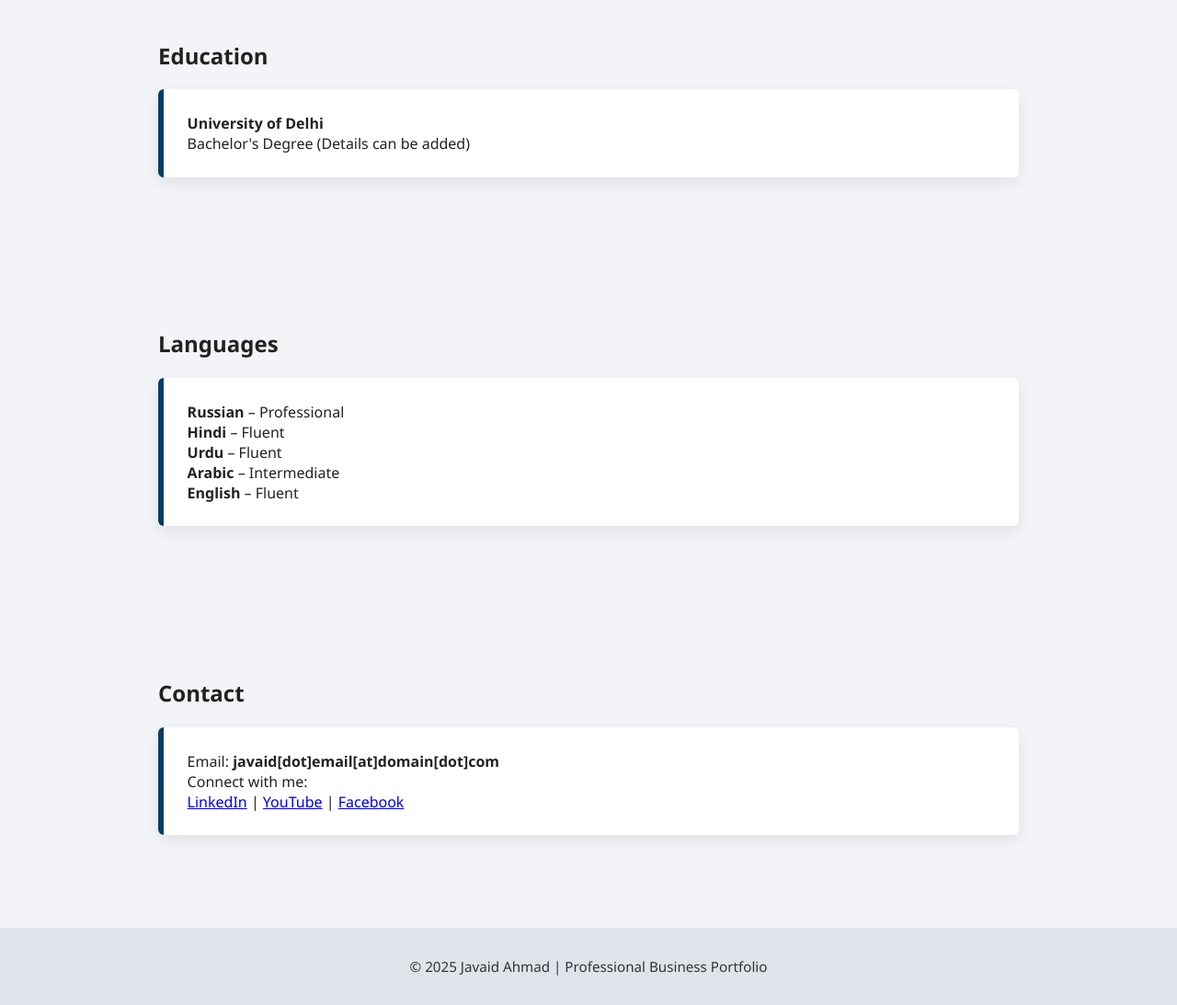
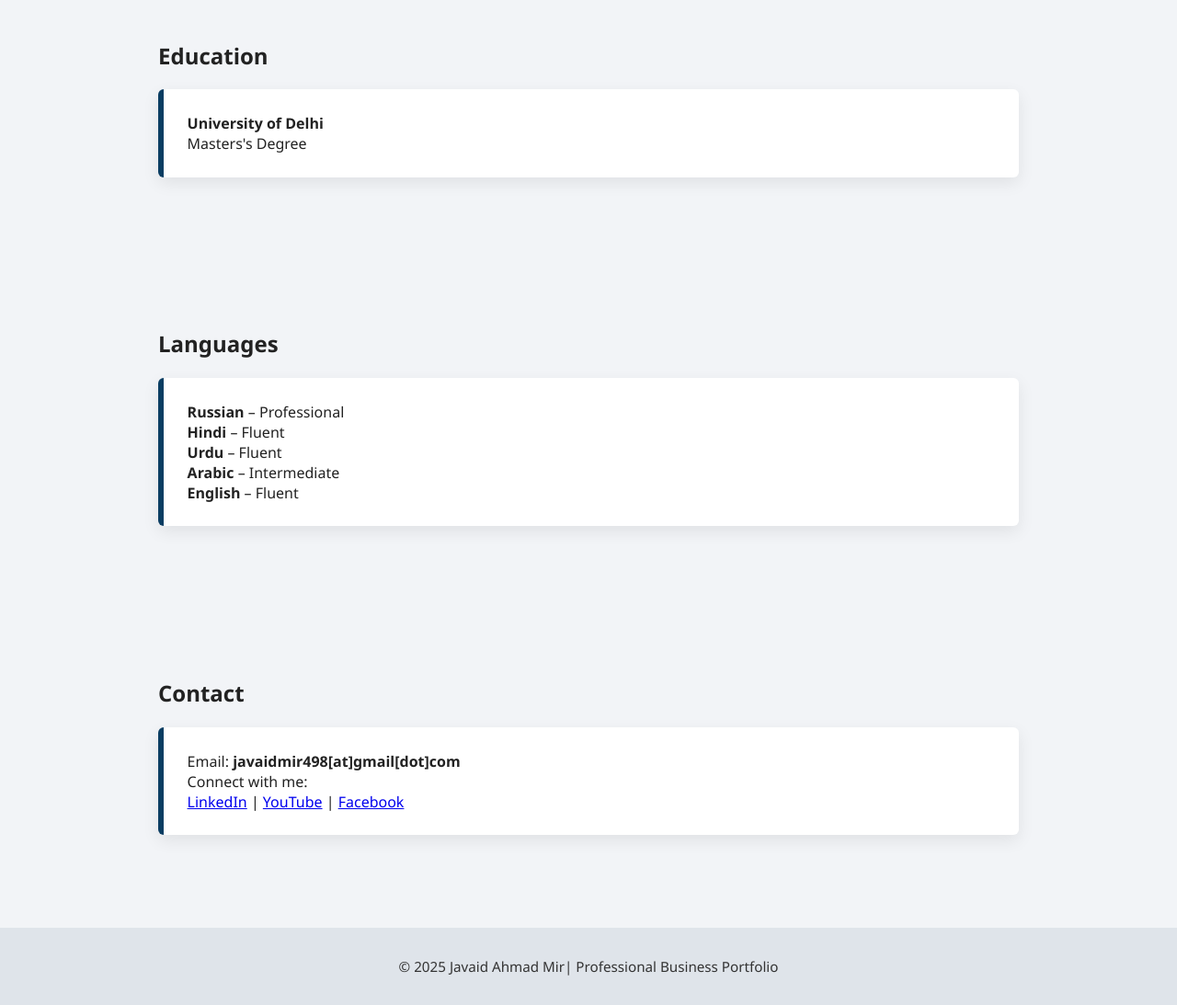
Before and after one commit to meer-1/Javaid, a plain HTML site: page index.html in a window 1280 px wide. Shown: the part 1300-2393 px from the top of the page at 92% size. Drawn offline with Linux system fonts and the light colour scheme.

Commit message:
name updated

```diff
--- a/index.html
+++ b/index.html
@@ -129,7 +129,7 @@
 <body>
 
   <header>
-    <h1>Javaid Ahmad</h1>
+    <h1>Javaid Ahmad Mir</h1>
     <nav>
       <a href="#hero">Home</a>
       <a href="#about">About</a>
@@ -144,7 +144,7 @@
 
   <section id="hero">
     <h2>Building Global Business Connections</h2>
-    <p>I am <strong>Javaid Ahmad</strong>, a business‑minded professional with expertise in
+    <p>I am <strong>Javaid Ahmad Mir</strong>, a business‑minded professional with expertise in
        <strong>Management, Marketing, Imports & Exports</strong>. Focused on strategic growth,
        global trade, and building long‑term partnerships.</p>
     <p>Email: <strong>javaid[at]email.com</strong></p>
@@ -175,7 +175,7 @@
     <h2>Education</h2>
     <div class="card">
       <p><strong>University of Delhi</strong><br>
-         Bachelor's Degree (Details can be added)</p>
+         Masters's Degree </p>
     </div>
   </section>
 
@@ -195,7 +195,7 @@
   <section id="contact">
     <h2>Contact</h2>
     <div class="card">
-      <p>Email: <strong>javaid[dot]email[at]domain[dot]com</strong></p>
+      <p>Email: <strong>javaidmir498[at]gmail[dot]com</strong></p>
       <p>Connect with me:<br>
         <a href="#">LinkedIn</a> |
         <a href="#">YouTube</a> |
@@ -206,7 +206,7 @@
 
 
   <footer>
-    <p>© 2025 Javaid Ahmad | Professional Business Portfolio</p>
+    <p>© 2025 Javaid Ahmad  Mir| Professional Business Portfolio</p>
   </footer>
 
 
```
